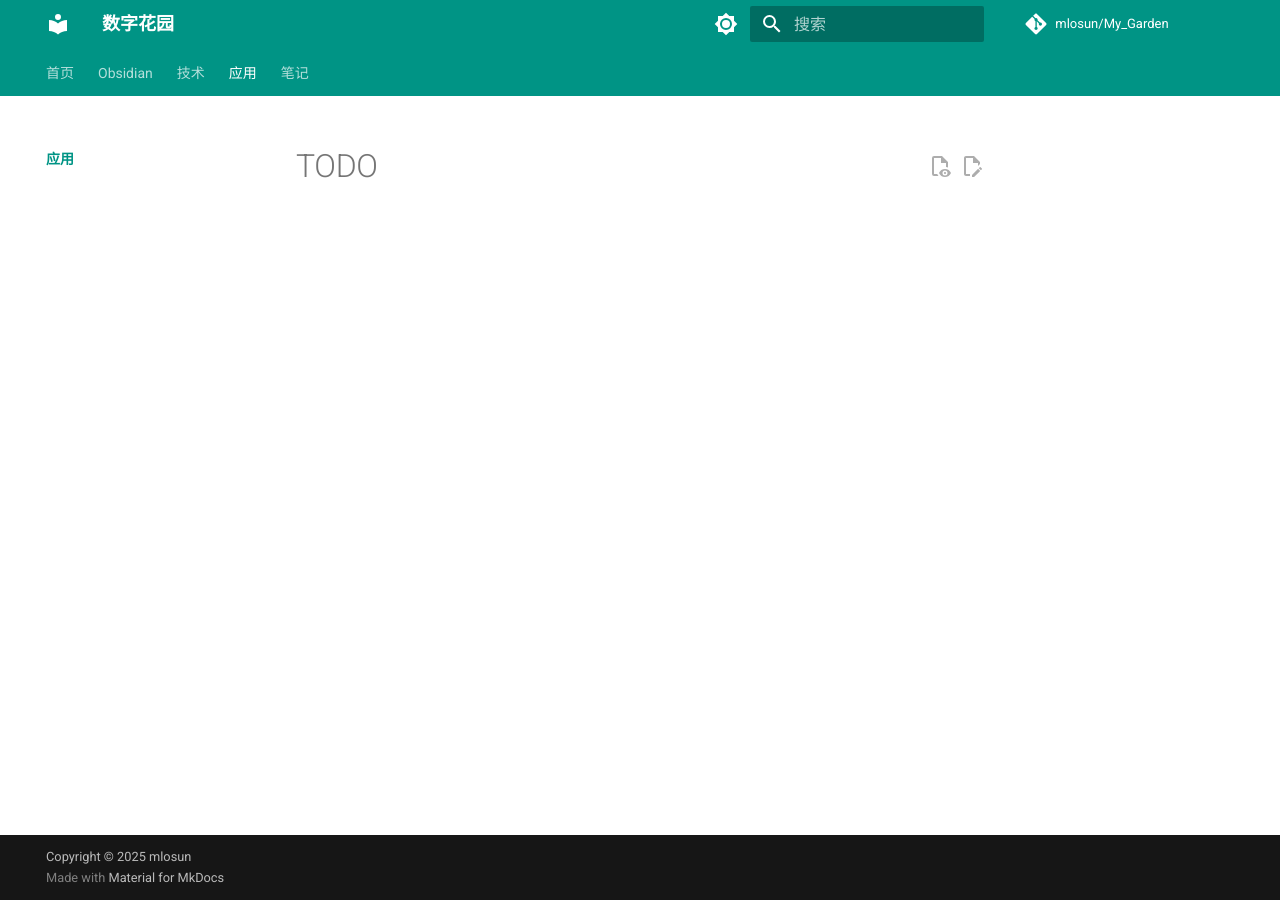
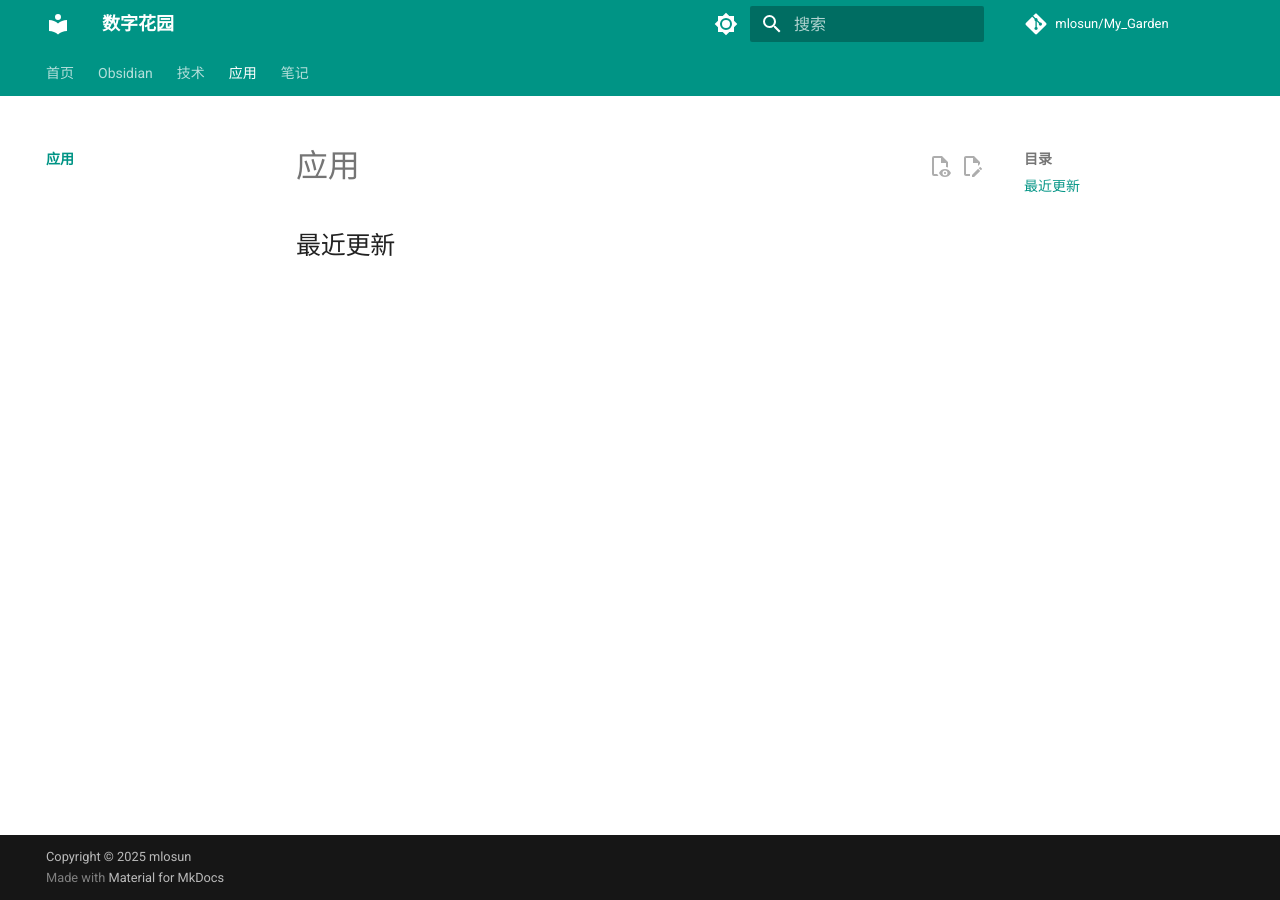
Before and after one commit to mlosun/My_Garden, an MkDocs documentation site: the page built from docs/apps/index.md, in a window 1280 px wide. Built offline with MkDocs 1.6.1 and Material for MkDocs 9.7.7, drawn with Linux system fonts in a browser that asks for light colours; comment, search, counter and statistics services are not loaded.

Commit message:
PUSH NOTE : index.md

```diff
--- a/docs/apps/index.md
+++ b/docs/apps/index.md
@@ -1,8 +1,8 @@
 ---
 created: 2025-03-20
-updated: 2025-03-20
+updated: 2025-04-05
 share: true
 title: 应用
 ---
 
-# TODO
+## 最近更新
```
